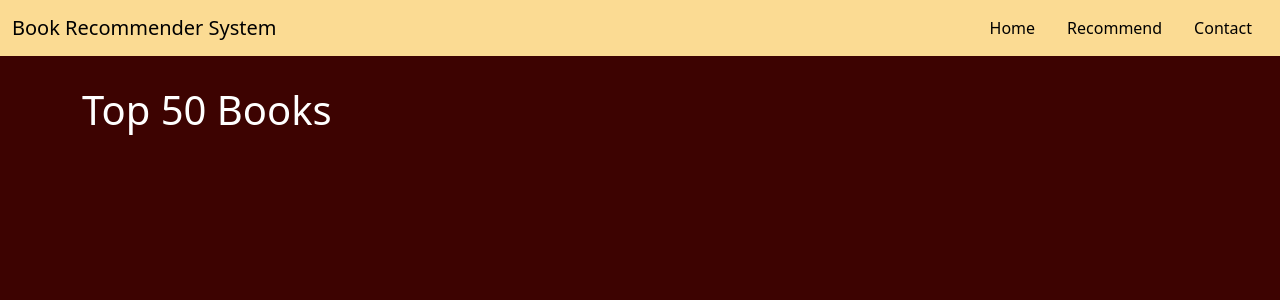
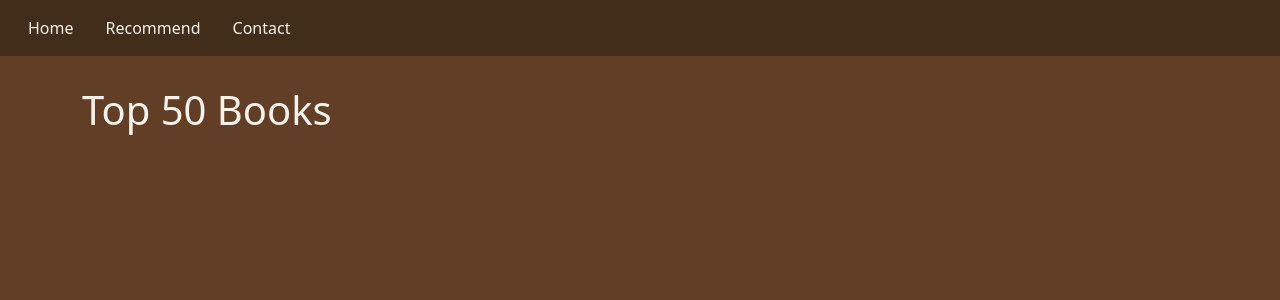
Before and after one commit to Rumaisha02/Book_Recommender_System, a Flask app: page / in a window 1280 px wide. Shown: the top 300 px of the page. Run offline with Flask 3, Linux system fonts and the light colour scheme; parts of the project's set-up code (start-up, migrations or seed data) failed here and were passed over.

Commit message:
Edited design

```diff
--- a/templates/index.html
+++ b/templates/index.html
@@ -11,34 +11,49 @@
 </head>
 
 <style>
-  .text-white {
-    color: white;
+  .textblack{
+   color: black;
   }
   /* Optional: Add some styling to the card for better visual separation */
   .book-card {
-    background-color: #5a0705; /* A slightly lighter shade of your body background */
+    background-color: #FBDB93; /* A slightly lighter shade of your body background */
     border-radius: 8px;
     padding: 15px;
     margin-bottom: 20px; /* Space between cards in different rows */
     box-shadow: 0 4px 8px rgba(0, 0, 0, 0.2);
     text-align: center; /* Center content within the card */
+
+     border-radius: 15px;
+    box-shadow: 0 4px 10px rgba(0,0,0,0.3);
+    transition: transform 0.2s;
   }
+    .book-card:hover {
+    transform: scale(1.05);
+}
+
   .book-card img {
     border-radius: 4px; /* Slightly rounded images */
     margin-bottom: 10px;
     max-height: 200px; /* Limit image height */
     object-fit: contain; /* Ensure image fits without cropping */
   }
+
+
+  nav a:hover {
+    color: #FBDB93;
+    border-bottom: 5px solid #FBDB93;
+}
+
 </style>
 
-<body style='background-color: #3D0301'>
-  <nav class="navbar" style='background-color:#FBDB93'>
+<body style='background:#603F26'>
+  <nav class="navbar" style='background-color:#422d1b'>
     <div class="container-fluid"> <!-- Use container-fluid for full width nav or container for centered -->
-        <h1 class="navbar-brand mb-0 h1" style='color: black;'>Book Recommender System</h1> <!-- mb-0 h1 for better alignment -->
-        <ul class="nav justify-content-end"> <!-- justify-content-end to push links to the right -->
-            <li class="nav-item"><a class="nav-link" href="/" style="color: black;">Home</a></li>
-            <li class="nav-item"><a class="nav-link" href="/recommendations" style="color: black;">Recommend</a></li>
-            <li class="nav-item"><a class="nav-link" href="#" style="color: black;">Contact</a></li>
+        <!-- <h1 class="navbar-brand mb-0 h1" style='color: black;'></h1> mb-0 h1 for better alignment -->
+        <ul class="nav justify-content-evenly"> <!-- justify-content-end to push links to the right -->
+            <li class="nav-item"><a class="nav-link" href="/" style="color: #F6F1E9;">Home</a></li>
+            <li class="nav-item"><a class="nav-link" href="/recommendations" style="color: #F6F1E9;">Recommend</a></li>
+            <li class="nav-item"><a class="nav-link" href="#" style="color: #F6F1E9;">Contact</a></li>
         </ul>
     </div>
   </nav>
@@ -46,7 +61,7 @@
   <div class="container" style="margin-top: 30px;">
     <div class="row">
       <div class="col-12 mb-4"> <!-- Add mb-4 for margin below the title -->
-        <h1 class="text-white">Top 50 Books</h1>
+        <h1 class="" style="color: #F6F1E9;">Top 50 Books</h1>
       </div>
     </div>
 
@@ -55,10 +70,10 @@
         <div class="col-lg-3 col-md-4 col-sm-6 mb-4"> <!-- Use responsive columns -->
           <div class="book-card"> <!-- Apply the new card styling -->
             <img class="img-fluid" src="{{imageURLM[i]}}" alt="{{book_Name[i]}} Book Cover">
-            <h5 class="text-white">{{book_Name[i]}}</h5>
-            <p class="text-white">{{ book_Author[i] }}</p>
-            <p class="text-white">Votes: {{ noOfRating[i] }} </p>
-            <p class="text-white">Rating: {{ '%.2f'|format(avg_Rating[i]|float) }}</p> <!-- Format rating to 2 decimal places -->
+            <h5 class="textblack">{{book_Name[i]}}</h5>
+            <p class="textblack">{{ book_Author[i] }}</p>
+            <p class="textblack">Votes: {{ noOfRating[i] }}👍 </p>
+            <p class="textblack">Rating: {{ '%.2f'|format(avg_Rating[i]|float) }}⭐ </p> <!-- Format rating to 2 decimal places -->
           </div>
         </div>
       {% endfor%}
```
Also changed, not shown: templates/recommend.html (+31 -25 lines).
